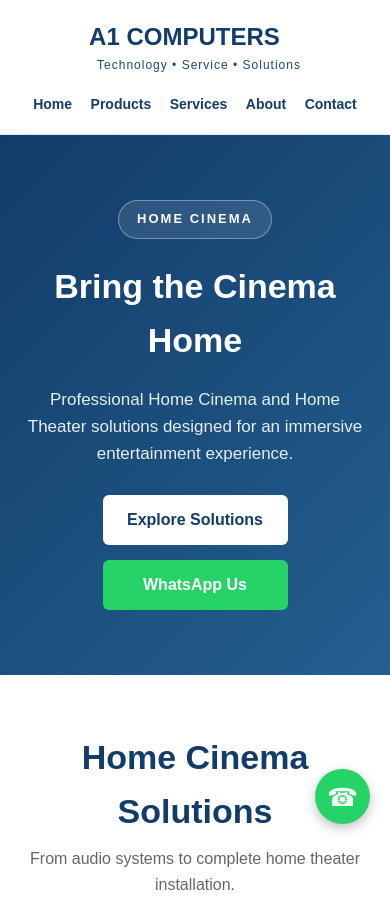
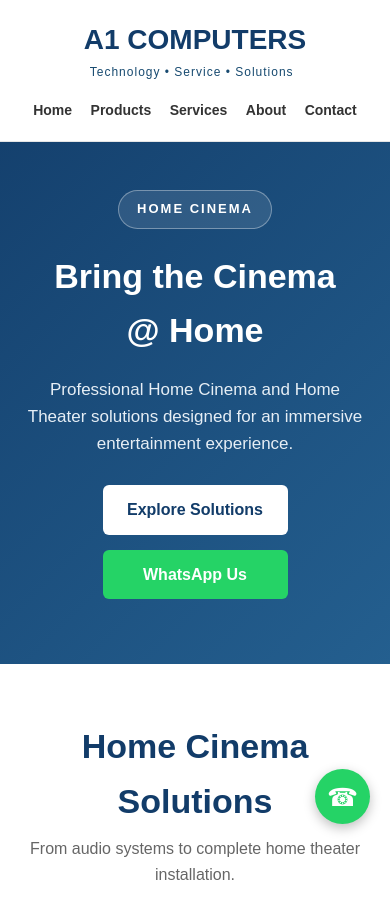
Before and after one commit to gabliraja/a1computerswebsite, a plain HTML site: page home-cinema.html in a window 390 px wide. Shown: the top 900 px of the page. Drawn offline with Linux system fonts and the light colour scheme.

Commit message:
Fix header position and improve responsive styles
Updated header to be fixed and adjusted styles for better responsiveness.

```diff
--- a/home-cinema.html
+++ b/home-cinema.html
@@ -35,11 +35,16 @@
             justify-content: space-between;
             align-items: center;
             border-bottom: 1px solid #e5e5e5;
+            position: fixed;
+            top: 0;
+            left: 0;
+            width: 100%;
+            z-index: 1000;
         }
 
         .logo {
-            font-size: 24px;
-            font-weight: 800;
+            font-size: 28px;
+            font-weight: bold;
             color: #123c69;
         }
 
@@ -49,23 +54,23 @@
             font-weight: normal;
             color: #174a70;
             letter-spacing: 1px;
-            margin-left: 8px;
+            margin-left: 6px;
         }
 
         nav a {
             text-decoration: none;
-            color: #123c69;
-            margin-left: 22px;
+            color: #333;
+            margin-left: 25px;
             font-weight: 600;
         }
 
         nav a:hover {
-            color: #25D366;
+            color: #123c69;
         }
 
         .hero {
             min-height: 500px;
-            padding: 80px 6%;
+            padding: 140px 6% 80px;
             display: flex;
             align-items: center;
             justify-content: center;
@@ -287,6 +292,7 @@
 
         @media (max-width: 650px) {
 
+
             header {
                 flex-direction: column;
                 gap: 15px;
@@ -303,7 +309,7 @@
 
             .hero {
                 min-height: 480px;
-                padding: 65px 6%;
+                padding: 190px 6% 65px;
             }
 
             .hero h1 {
@@ -360,7 +366,7 @@
 
         <h1>
             Bring the Cinema
-            <span>Home</span>
+            <span>@ Home</span>
         </h1>
 
         <p>
```
